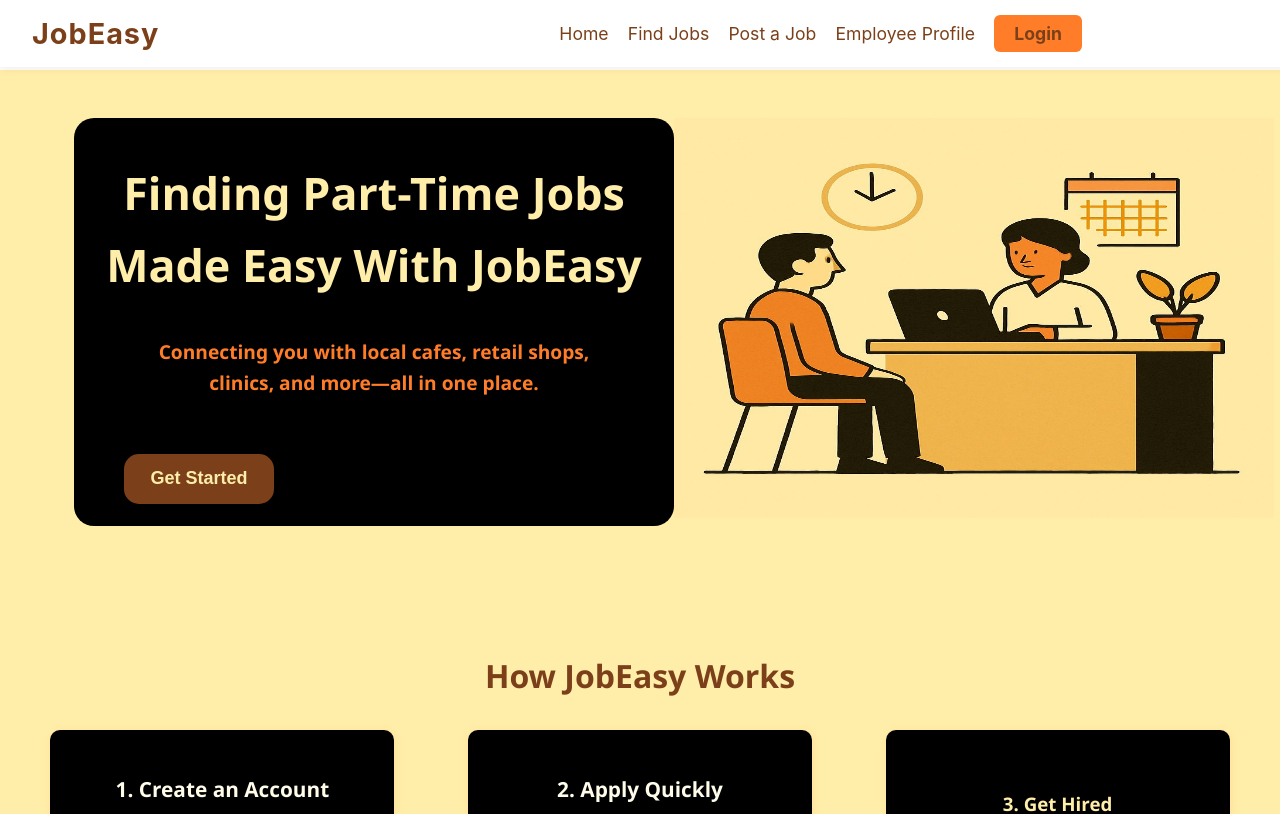
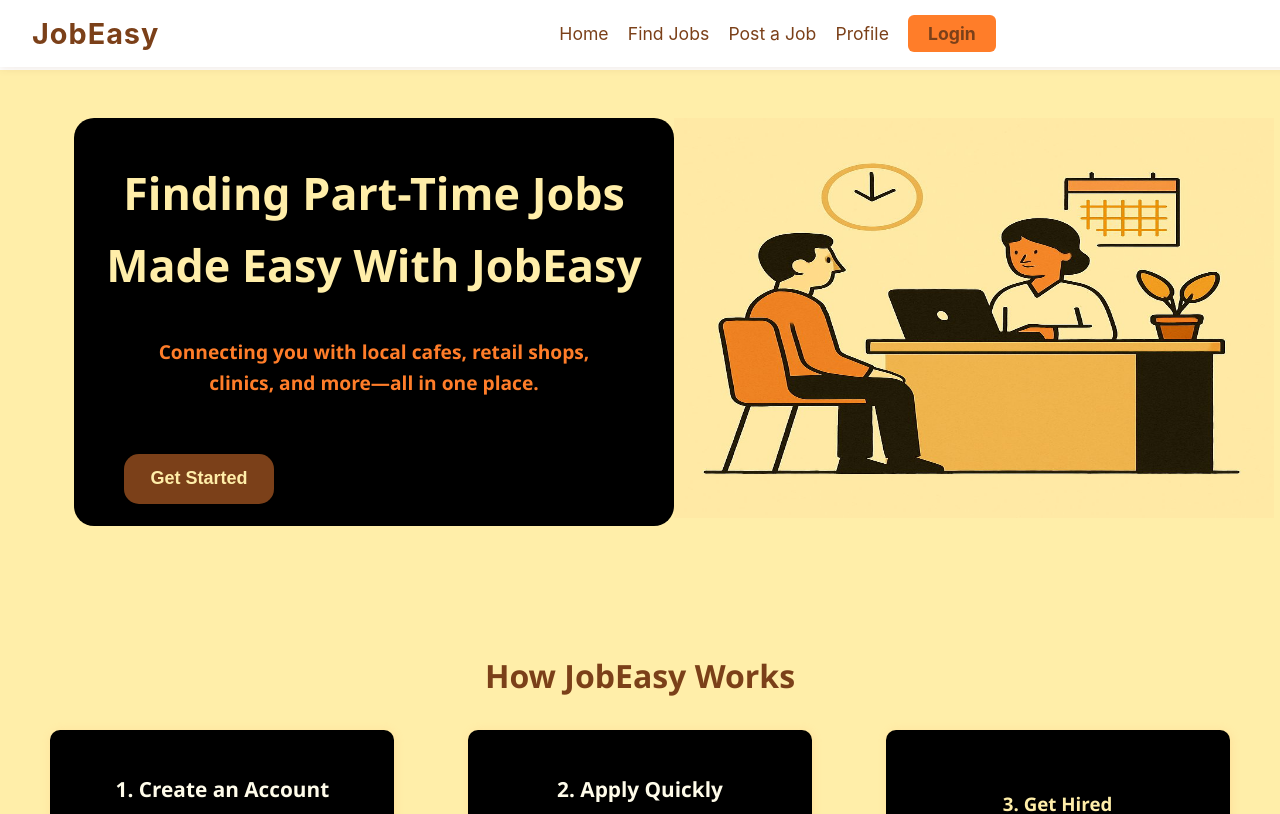
Before and after one commit to Adnan-Shaikh/JOB-EASY, a React (Create React App) app in the folder job-portal/: page / in a window 1280 px wide. Shown: the top 814 px of the page. Built offline with nearby package versions, Linux system fonts and the light colour scheme.

Commit message:
A minor change in navbar

```diff
--- a/job-portal/src/navbar.js
+++ b/job-portal/src/navbar.js
@@ -13,7 +13,7 @@ const Navbar = () => {
         <li><Link to="/">Home</Link></li>
         <li><Link to="/jobs">Find Jobs</Link></li>
         <li><Link to="/post-job">Post a Job</Link></li>
-        <li><Link to="/profile">Employee Profile</Link></li>
+        <li><Link to="/profile">Profile</Link></li>
         <li>
           <Link to="/login" className="navbar-login-link">
             Login
```
